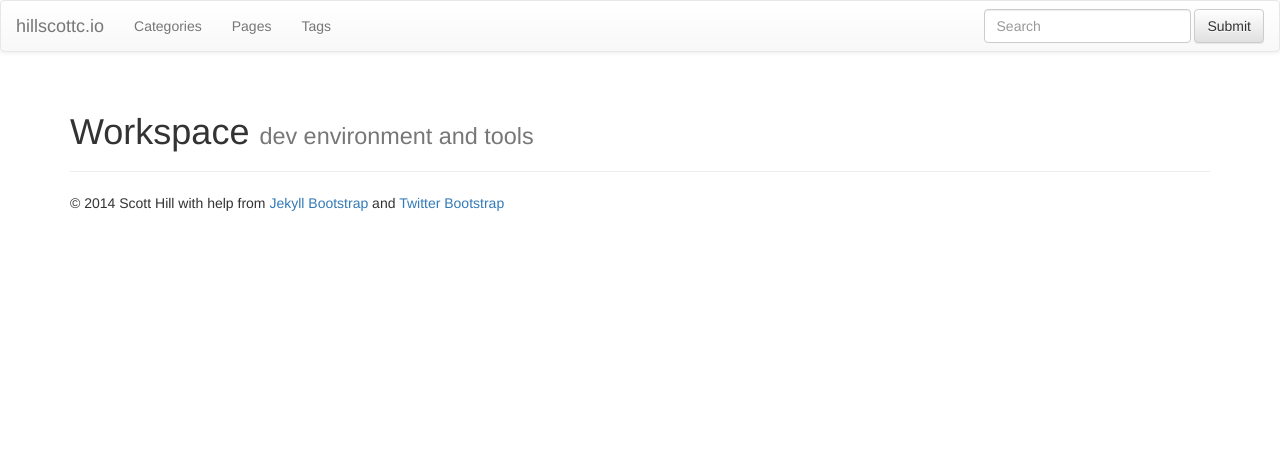
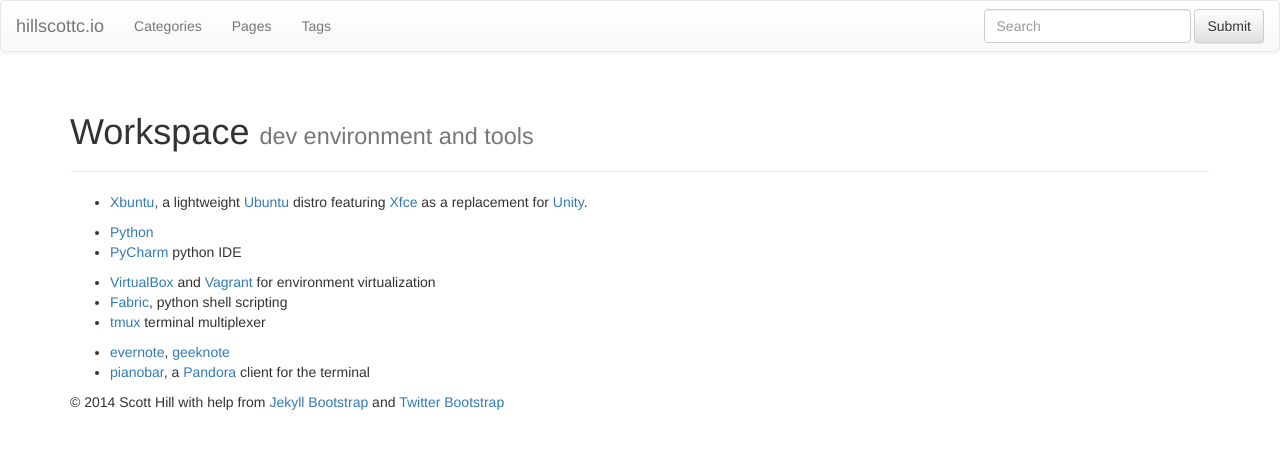
Before and after one commit to hillscottc/hillscottc.github.io, a Jekyll site: the page built from pages/workspace.md, in a window 1280 px wide. Shown: the top 449 px of the page. Built offline with Jekyll 4.4.1, drawn with Linux system fonts in a browser that asks for light colours; nearby versions of some CDN libraries; library files that are not in the unit come from our copies; Markdown is read by kramdown in place of the engine named in the settings.

Commit message:
workspace edits

```diff
--- a/pages/workspace.md
+++ b/pages/workspace.md
@@ -3,3 +3,15 @@
 title: Workspace
 tagline: dev environment and tools
 ---
+
+- [Xbuntu](http://xubuntu.org/), a lightweight [Ubuntu](http://www.ubuntu.com/) distro featuring [Xfce](http://www.xfce.org/) as a replacement for [Unity](https://unity.ubuntu.com/).
+
+- [Python](https://www.python.org/)
+- [PyCharm](www.jetbrains.com/pycharm/) python IDE
+
+- [VirtualBox](https://www.virtualbox.org/) and [Vagrant](http://www.vagrantup.com/) for environment virtualization
+- [Fabric](http://www.fabfile.org/), python shell scripting
+- [tmux](http://tmux.sourceforge.net/) terminal multiplexer
+
+- [evernote](http://www.evernote.com/), [geeknote](http://www.geeknote.me/)
+- [pianobar](http://6xq.net/projects/pianobar/), a [Pandora](http://pandoara.com/) client for the terminal
```
Also changed, not shown: code/index.md (+2 -2 lines).
